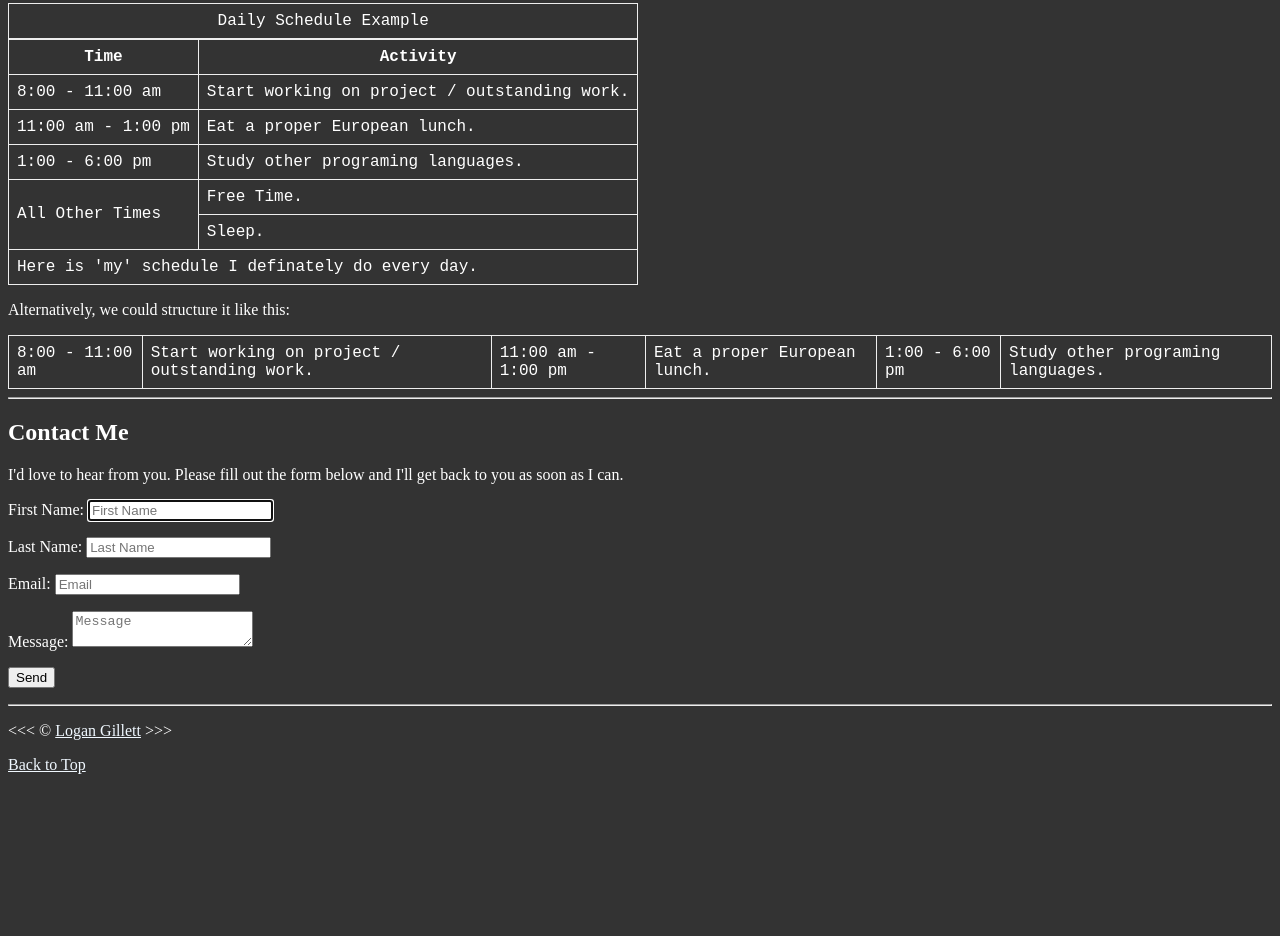
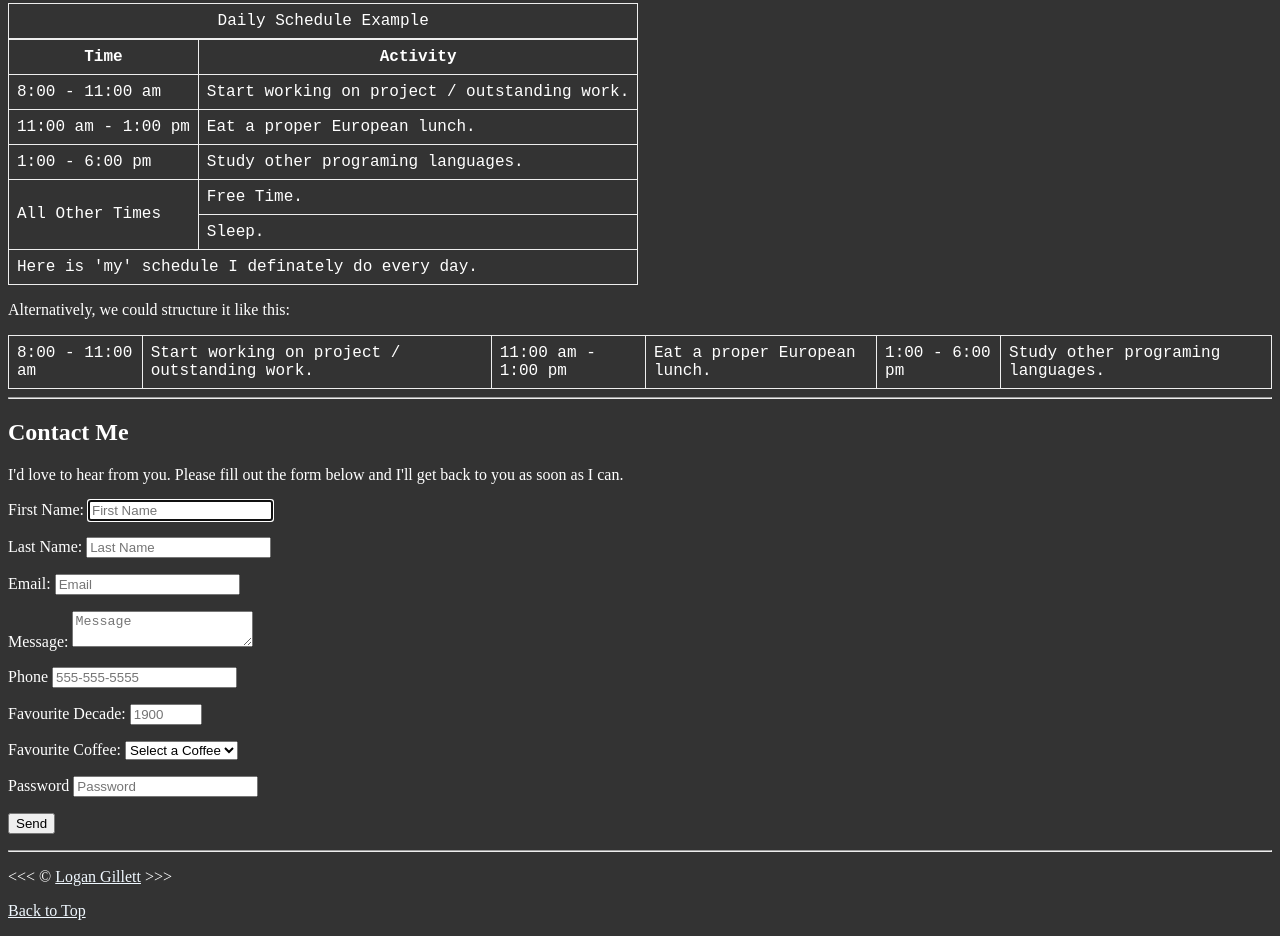
Before and after one commit to LogaGill489/html-outline-full, a plain HTML site: page 08-lesson/index.html in a window 1280 px wide. Shown: the part 1753-2689 px from the top of the page. Before the commit the page ends 2543 px from the top, so only its background shows below. Drawn offline with Linux system fonts and the light colour scheme.

Commit message:
Added some new forms that feature using select, password and tel types, and a favourite decade form.

```diff
--- a/08-lesson/index.html
+++ b/08-lesson/index.html
@@ -189,9 +189,11 @@
               </tr>
             </tbody>
             <tfoot>
-                <tr>
-                    <td colspan="2">Here is 'my' schedule I definately do every day.</td>
-                </tr>
+              <tr>
+                <td colspan="2">
+                  Here is 'my' schedule I definately do every day.
+                </td>
+              </tr>
             </tfoot>
           </table>
 
@@ -219,7 +221,7 @@
         </section>
       </article>
 
-      <hr>
+      <hr />
 
       <article id="contact">
         <h2>Contact Me</h2>
@@ -234,11 +236,11 @@
               type="text"
               id="firstName"
               name="firstName"
-              placeholder= "First Name"
-              autocomplete= "on"
+              placeholder="First Name"
+              autocomplete="on"
               required
               autofocus
-            >
+            />
           </p>
           <p>
             <label for="lastName">Last Name:</label>
@@ -246,10 +248,10 @@
               type="text"
               id="lastName"
               name="lastName"
-              placeholder= "Last Name"
-              autocomplete= "on"
+              placeholder="Last Name"
+              autocomplete="on"
               required
-            >
+            />
           </p>
           <p>
             <label for="email">Email:</label>
@@ -257,20 +259,67 @@
               type="email"
               id="email"
               name="email"
-              placeholder= "Email"
-              autocomplete= "on"
+              placeholder="Email"
+              autocomplete="on"
               required
-            >
+            />
           </p>
           <p>
             <label for="message">Message:</label>
             <textarea
               id="message"
               name="message"
-              placeholder= "Message"
-              autocomplete= "on"
+              placeholder="Message"
+              autocomplete="on"
               required
             ></textarea>
+          </p>
+          <p>
+            <label for="phone">Phone</label>
+            <input
+              type="tel"
+              id="phone"
+              name="phone"
+              placeholder="555-555-5555"
+              pattern="[0-9]{3}-[0-9]{3}-[0-9]{4}"
+              autocomplete="on"
+              required
+            />
+          </p>
+          <p>
+            <label for="decade">Favourite Decade:</label>
+            <input
+              type="number"
+              name="decade"
+              placeholder="1900"
+              id="decade"
+              min="1900"
+              max="2099"
+              step="10"
+              required
+            />
+          </p>
+          <p>
+            <label for="coffee">Favourite Coffee:</label>
+            <select name="coffee" id="coffee">
+              <option value="none">Select a Coffee</option>
+              <option value="black">Black</option>
+              <option value="latte">Latte</option>
+              <option value="iced coffee">Iced Coffee</option>
+              <option value="cappuccino">Cappuccino</option>
+              <option value="espresso">Espresso</option>
+            </select>
+          </p>
+          <p>
+            <label for="password">Password</label>
+            <input
+              type="password"
+              id="password"
+              name="password"
+              placeholder="Password"
+              autocomplete="on"
+              required
+            />
           </p>
           <p>
             <button type="submit">Send</button>
```
